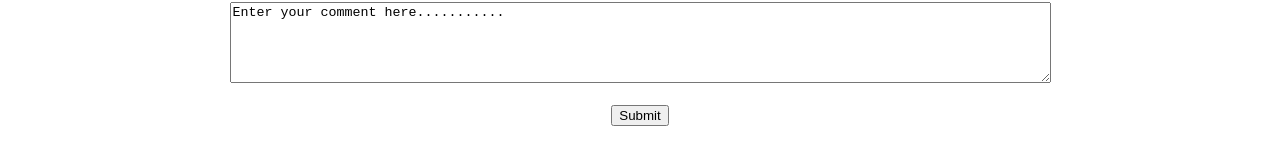
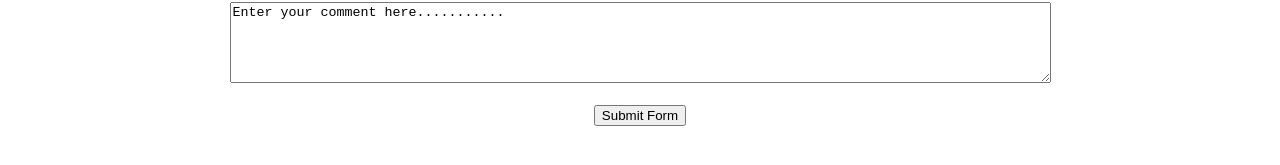
Before and after one commit to speedishow-87/yoooo, a plain HTML site: page index.html in a window 1280 px wide. Shown: the part 585-750 px from the top of the page. Drawn offline with Linux system fonts and the light colour scheme.

Commit message:
Update index.html

```diff
--- a/index.html
+++ b/index.html
@@ -58,7 +58,7 @@
 <footer>
 
     <textarea name="comment" rows="5" cols="100">Enter your comment here...........</textarea><br><br>
-<button type="submit">Submit</button>
+<input type="submit" value="Submit Form">
 </footer>
   </form>
 
```
